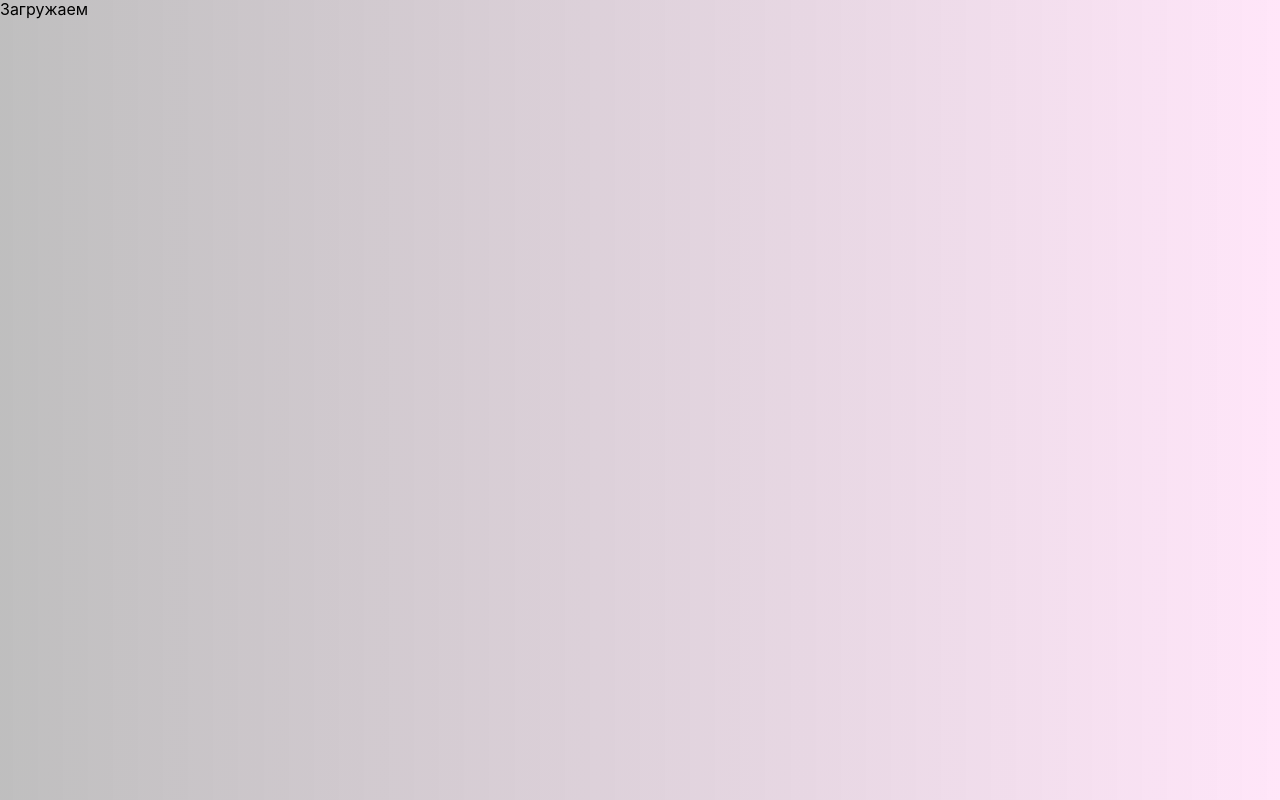
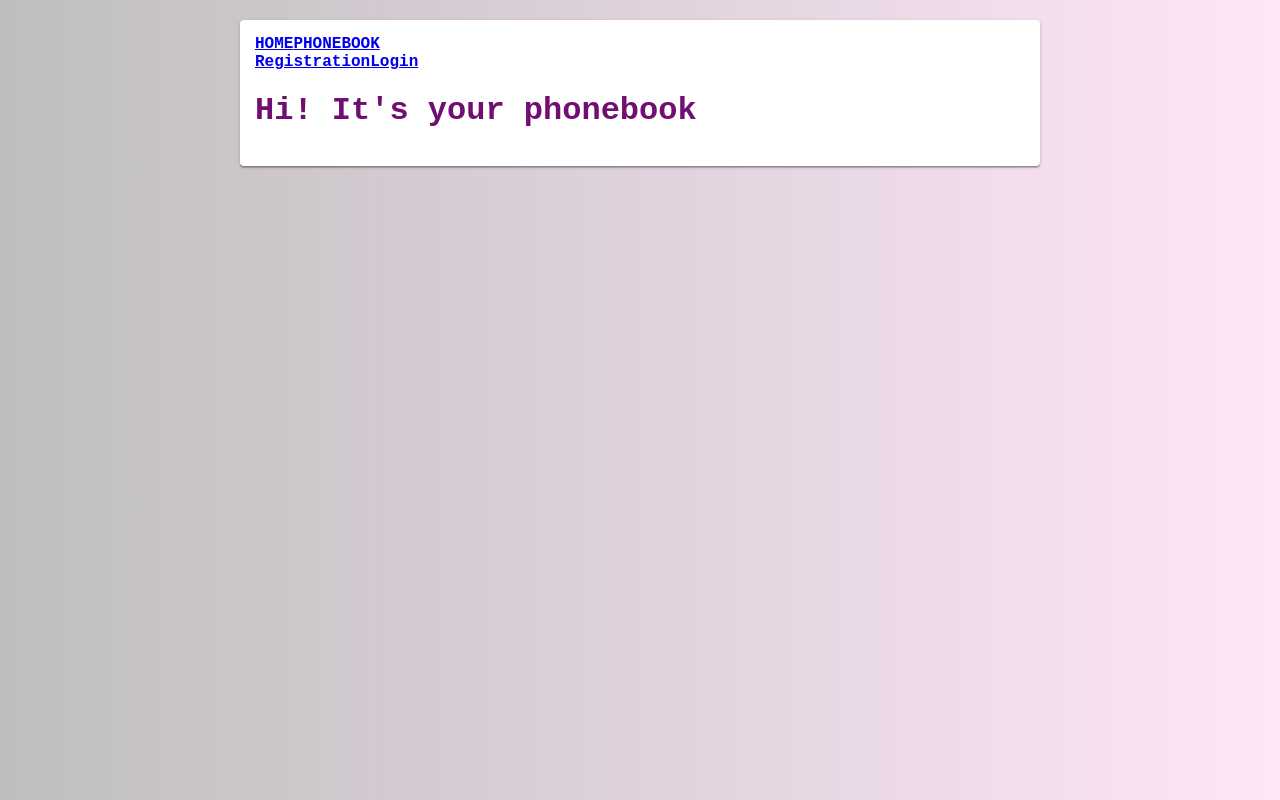
Before and after one commit to Feride-Sham/goit-react-hw-08-phonebook, a React (Create React App) app: page / in a window 1280 px wide. Built offline with nearby package versions, Linux system fonts and the light colour scheme.

Commit message:
feat: add userMenu and fix AuthNav

```diff
--- a/src/App.js
+++ b/src/App.js
@@ -1,9 +1,11 @@
 import React, { Component, Suspense, lazy } from "react";
 import { Route, Switch } from "react-router-dom";
-// import ContactForm from "./components/ContactForm";
-// import Filter from "./components/Filter";
-// import ContactList from "./components/ContactList";
+// import HomeView from "./views/HomeView";
+// import ContactsView from "./views/ContactsView";
+// import LoginView from "./views/LoginView";
+// import RegistrationView from "./views/RegistrationView";
 import routes from "./routes";
+import AppBar from "./components/AppBar/AppBar";
 import "./App.css";
 
 const HomeView = lazy(() =>
@@ -26,6 +28,7 @@ class App extends Component {
     return (
       <>
         <div className="App">
+          <AppBar />
           <Suspense fallback={<h1>Load..</h1>}>
             <Switch>
               <Route exact path={routes.home} component={HomeView} />
--- a/src/components/AppBar/AppBar.js
+++ b/src/components/AppBar/AppBar.js
@@ -1,9 +1,12 @@
 import React from "react";
-import Navigation from "./Navigation";
+import Navigation from "../Navigation/Navigation";
+import AuthNav from "../AuthNav/AuthNav";
+import UserMenu from "../UserMenu/UserMenu";
 
 const AppBar = ({ isAuthenticated }) => (
   <header>
     <Navigation />
+    {isAuthenticated ? <UserMenu /> : <AuthNav />}
   </header>
 );
 
--- /dev/null
+++ b/src/components/AuthNav/AuthNav.js
@@ -0,0 +1,14 @@
+import React from "react";
+import { NavLink } from "react-router-dom";
+import routes from "../../routes";
+
+const AuthNav = () => {
+  return (
+    <div>
+      <NavLink to={routes.registration}>Registration</NavLink>
+      <NavLink to={routes.login}>Login</NavLink>
+    </div>
+  );
+};
+
+export default AuthNav;
--- a/src/components/Navigation/Navigation.js
+++ b/src/components/Navigation/Navigation.js
@@ -2,7 +2,13 @@ import React from "react";
 import { NavLink } from "react-router-dom";
 import routes from "../../routes";
 
-<nav>
-  <NavLink to={routes.home}>HOME</NavLink>
-  <NavLink to={routes.contacts}>PHONEBOOK</NavLink>
-</nav>;
+const Navigation = () => {
+  return (
+    <nav>
+      <NavLink to={routes.home}>HOME</NavLink>
+      <NavLink to={routes.contacts}>PHONEBOOK</NavLink>
+    </nav>
+  );
+};
+
+export default Navigation;
--- /dev/null
+++ b/src/components/UserMenu/UserMenu.js
@@ -0,0 +1,6 @@
+import React from "react";
+
+const UserMenu = () => {
+  return <div>usermenu</div>;
+};
+export default UserMenu;
--- a/src/index.js
+++ b/src/index.js
@@ -11,11 +11,11 @@ import store from "./redux/store";
 ReactDOM.render(
   <React.StrictMode>
     <Provider store={store.store}>
-      <PersistGate loading={"Загружаем"} persistor={store.persistor}>
-        <BrowserRouter>
-          <App />
-        </BrowserRouter>
-      </PersistGate>
+      {/* <PersistGate loading={"Загружаем"} persistor={store.persistor}> */}
+      <BrowserRouter>
+        <App />
+      </BrowserRouter>
+      {/* </PersistGate> */}
     </Provider>
   </React.StrictMode>,
   document.getElementById("root")
```
